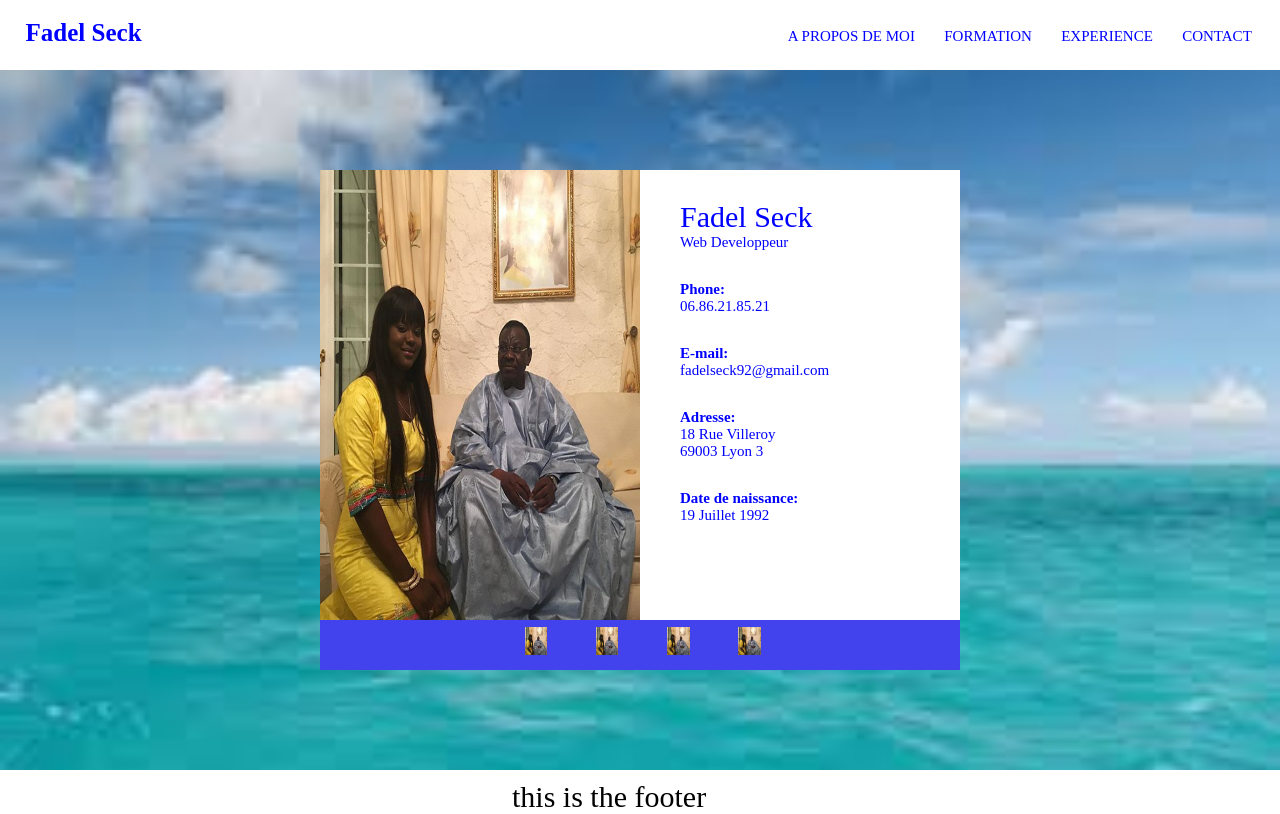
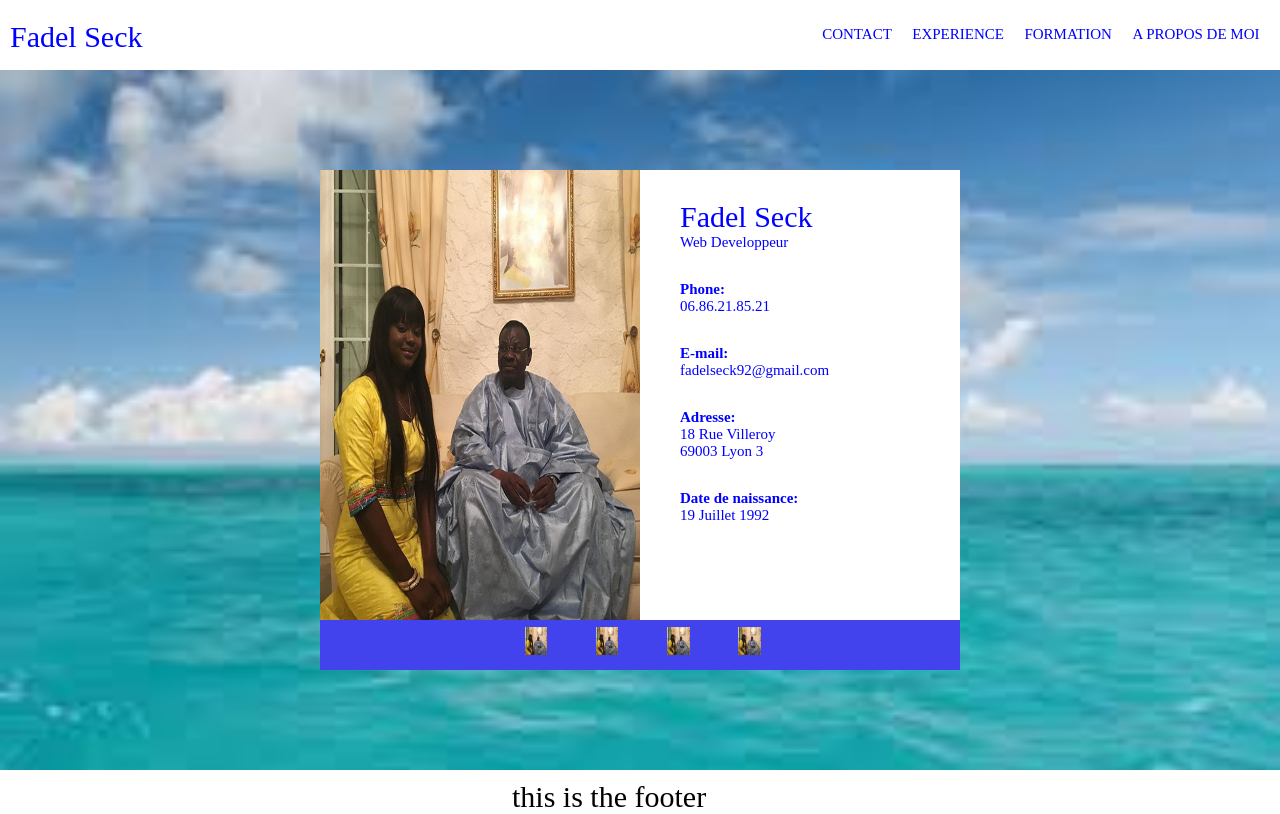
Before and after one commit to cheikhbethio/testFadel, a plain HTML site: page index.html in a window 1280 px wide. Drawn offline with Linux system fonts and the light colour scheme.

Commit message:
header :  namePanel linkperso Panel

```diff
--- a/index.html
+++ b/index.html
@@ -9,9 +9,11 @@
 
     <header class="rootHeader">
       <div class="nameLinkPerso">
-        <aside class="namePanel">
-          <span><strong>Fadel Seck</strong></span>
-        </aside>
+        <div class="namePanel">
+          <div class="">
+            <span>Fadel Seck</span>
+          </div>
+        </div>
         <div class="linkPerso">
           <div>
             <span>A PROPOS DE MOI</span>
--- a/style.css
+++ b/style.css
@@ -8,35 +8,47 @@
 
 .nameLinkPerso{
   width: 100%;
-  margin-top: 1.5%;
+  margin-top: 10px;
   position:absolute;
   }
 
-.namePanel{
-  margin-left: 2%;
-  width: 10%;
-  display: inline;
-  font-size: 25px;
+  .nameLinkPerso div{
+    height: 50px;
   }
 
+
+.namePanel{
+  width: 20%;
+  font-size: 25px;
+  float: left;
+  }
+
+.namePanel div{
+  height: auto;
+  margin-top: 10px;
+  font-size: larger;
+  margin-left: 10px;
+}
+
 .linkPerso{
-  width: 50%;
-  height: 50px;
+  width: 80%;
   color : blue;
   font-size: 15px;
-  display: inline;
-  margin-left: 50%;
+  float: right;
 }
 
 .linkPerso div{
-  display: inline;
   margin-right: 2%;
+  float: right;
+  margin-top: 16px;
+  height: auto;
 }
 
 /*****************body*********************/
 .principaleBody{
   margin: 0;
   width: 100%;
+  min-width: 872px;
   height: 100%;
 }
 
```
